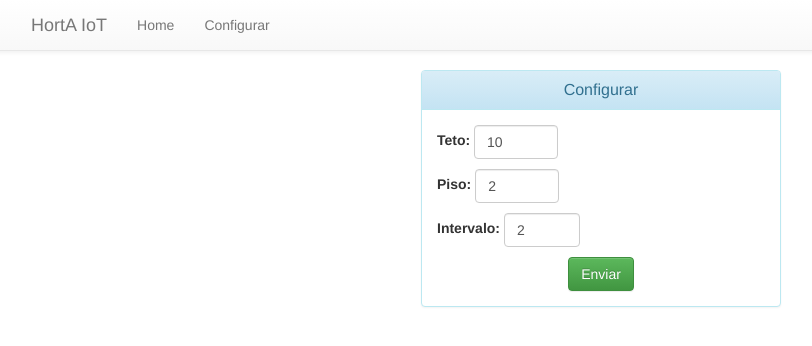
After one commit to brunoliveira8/horta-iot, a Django app: page /configurar/ in a window 1280 px wide. The commit adds this page. Shown: the top 346 px of the page, without its empty margins (39-851 px from the left). Run offline with Django 3.2, Linux system fonts and the light colour scheme; data comes from the database, SQL or seed files in the repository; both versions use the stored data as it was after the commit; some libraries are stand-ins or nearby versions.

Commit message:
Finaliza a parta da configuração

```diff
--- a/sw/webapp/project/app/forms.py
+++ b/sw/webapp/project/app/forms.py
@@ -1,5 +1,25 @@
 from registration.forms import RegistrationForm
 from django import forms
+from .models import Configuracao
 
 class RegistrationForm(RegistrationForm):
     is_human = forms.BooleanField(label="Are you human?", required=False)
+
+
+class ConfiguracaoForm(forms.ModelForm):
+    teto = forms.IntegerField(max_value=100, min_value=0, widget=forms.NumberInput(attrs={'class': "form-control"}))
+    piso = forms.IntegerField(max_value=100, min_value=0, widget=forms.NumberInput(attrs={'class': "form-control"}))
+    intervalo = forms.IntegerField(max_value=20, min_value=1, widget=forms.NumberInput(attrs={'class': "form-control"}))
+
+    class Meta:
+        # Provide an association between the ModelForm and a model
+        model = Configuracao
+
+    def clean(self):
+        cleaned_data = super(ConfiguracaoForm, self).clean()
+        teto = cleaned_data.get("teto")
+        piso = cleaned_data.get("piso")
+
+        if piso > teto:
+            msg = "O valor do piso deve ser menor que o valor do teto."
+            self.add_error('piso', msg)
--- a/sw/webapp/project/app/models.py
+++ b/sw/webapp/project/app/models.py
@@ -20,6 +20,11 @@ class Atuador(models.Model):
     status = models.BooleanField(default=False)
     criado_em = models.DateTimeField(default=datetime.now)
 
+class Configuracao(models.Model):
+    teto = models.IntegerField(null=True, blank=True)
+    piso = models.IntegerField(null=True, blank=True)
+    intervalo = models.IntegerField(null=True, blank=True)
+
 
 class UserProfile(models.Model):
     user = models.ForeignKey(User, unique=True)
--- a/sw/webapp/project/app/urls.py
+++ b/sw/webapp/project/app/urls.py
@@ -7,4 +7,5 @@ urlpatterns = patterns('',
         url(r'^ultima_medida/', views.ultima_medida, name='ultima_medida'),
         url(r'^media_medidas/', views.media_medidas, name='media_medidas'),
         url(r'^status_atuador/', views.status_atuador, name='status_atuador'),
+        url(r'^configurar/', views.ConfiguracaoView.as_view(), name='configurar'),
         )
--- a/sw/webapp/project/app/views.py
+++ b/sw/webapp/project/app/views.py
@@ -1,8 +1,10 @@
 # -*- coding: utf-8 -*-
 from django.http import HttpResponse, JsonResponse
 from django.shortcuts import render
-from .models import Dados, Atuador
+from .models import Dados, Atuador, Configuracao
 from django.db.models import Avg
+from django.views.generic import View
+from .forms import ConfiguracaoForm
 import serial
 
 
@@ -37,7 +39,7 @@ def media_medidas(request):
 
 def status_atuador(request):
 
-    st1, st2, st3 = Atuador.objects.order_by('-criado_em')[1:4]
+    st1, st2, st3 = Atuador.objects.order_by('-criado_em')[:3]
 
     if st1.status is False:
         duracao_total = st1.criado_em-st2.criado_em
@@ -52,3 +54,43 @@ def status_atuador(request):
     return JsonResponse(
        {'duracao': duracao_min, 'status': st1.status, 'timestamp': st1.criado_em},
     )
+
+
+class ConfiguracaoView(View):
+
+    def get(self, request):
+        context_dict = dict()
+        try:
+            old_config = Configuracao.objects.get(pk=0)
+            form = ConfiguracaoForm(instance=old_config)
+        except:
+            form = ConfiguracaoForm()
+
+        context_dict['form'] = form
+        return render(request, 'configurar.html', context_dict)
+
+    def post(self, request):
+        context_dict = dict()
+        form = ConfiguracaoForm(request.POST)
+
+        context_dict['form'] = form
+
+        if form.is_valid():
+            # Save the new category to the database.
+            new_config = form.save(commit=False)
+            config = Configuracao.objects.update_or_create(
+                pk=0,
+                defaults = {
+                    'teto': new_config.teto,
+                    'piso': new_config.piso,
+                    'intervalo': new_config.intervalo
+                }
+            )
+
+            # ser = serial.Serial('/dev/cu.usbserial-AM01P57B')
+            # dados = "{0};{1};{2}".format(new_config.teto, new_config.piso, intervalo)
+            # ser.write(bytes(dados))
+
+            return render(request, 'success.html', context_dict)
+
+        return render(request, 'configurar.html', context_dict)
--- a/sw/webapp/project/project/settings.py
+++ b/sw/webapp/project/project/settings.py
@@ -67,7 +67,7 @@ DATABASES = {
 # Internationalization
 # https://docs.djangoproject.com/en/1.7/topics/i18n/
 
-LANGUAGE_CODE = 'en-us'
+LANGUAGE_CODE = 'pt-br'
 
 TIME_ZONE = 'America/Fortaleza'
 
--- a/sw/webapp/project/templates/base.html
+++ b/sw/webapp/project/templates/base.html
@@ -33,12 +33,12 @@
             <span class="icon-bar"></span>
             <span class="icon-bar"></span>
           </button>
-          <a class="navbar-brand" href="#">HortA IoT</a>
+          <a class="navbar-brand" href="{% url 'index' %}">HortA IoT</a>
         </div>
         <div id="navbar" class="navbar-collapse collapse">
           <ul class="nav navbar-nav">
-            <li><a href="#">Home</a></li>
-            <li><a href="#about">Configurar</a></li>
+            <li><a href="{% url 'index' %}">Home</a></li>
+            <li><a href="{% url 'configurar' %}">Configurar</a></li>
             <!--
             <li><a href="#contact">Contact</a></li>
             <li class="dropdown">
--- /dev/null
+++ b/sw/webapp/project/templates/configurar.html
@@ -0,0 +1,30 @@
+{% extends "base.html" %}
+{% load staticfiles %}
+{% block content %}
+
+    <div class='row'>
+        <div class='col-md-4 col-md-offset-4'>
+            <div class="panel panel-info">
+                <div class="panel-heading text-center">
+                    <h3 class="panel-title">Configurar</h3>
+                </div>
+                <div class="panel-body">
+                <form method="post" action="." class="form-inline">
+                    {% csrf_token %}
+                    <div class="form-group">
+                        {{ form.as_p}}
+                    </div>
+
+                    <div class="text-center">
+                        <input class="btn btn-success" type="submit" value="Enviar" >
+                    </div>
+
+                </form>
+
+                </div>
+            </div>
+        </div>
+    </div>
+{% endblock %}
+{% block extra_javascript %}
+{% endblock %}
```
Also changed, not shown: sw/webapp/project/templates/success.html (added, +20 -0 lines), sw/webapp/project/db.sqlite3.
